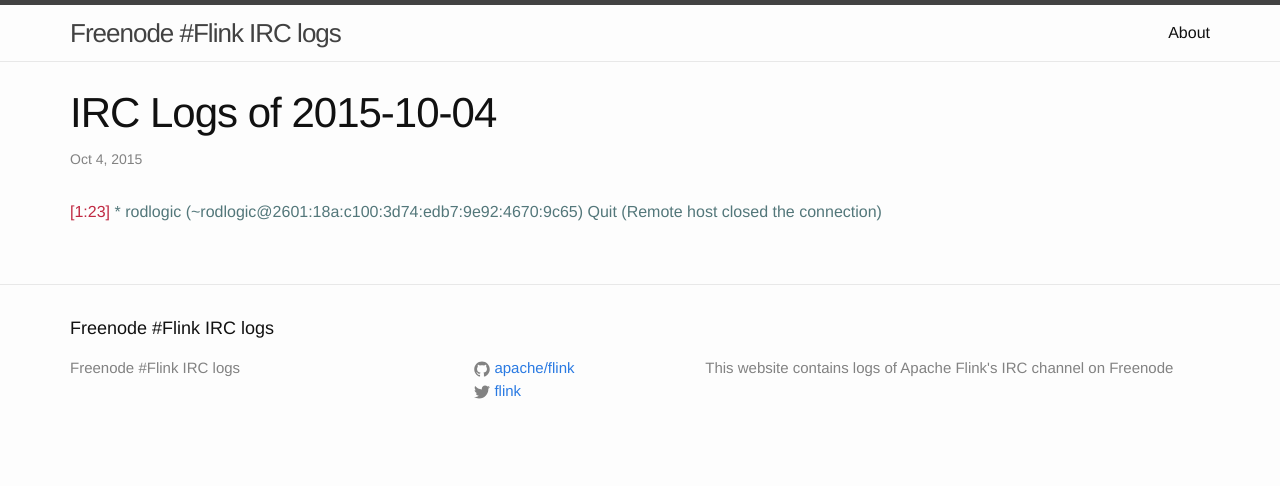
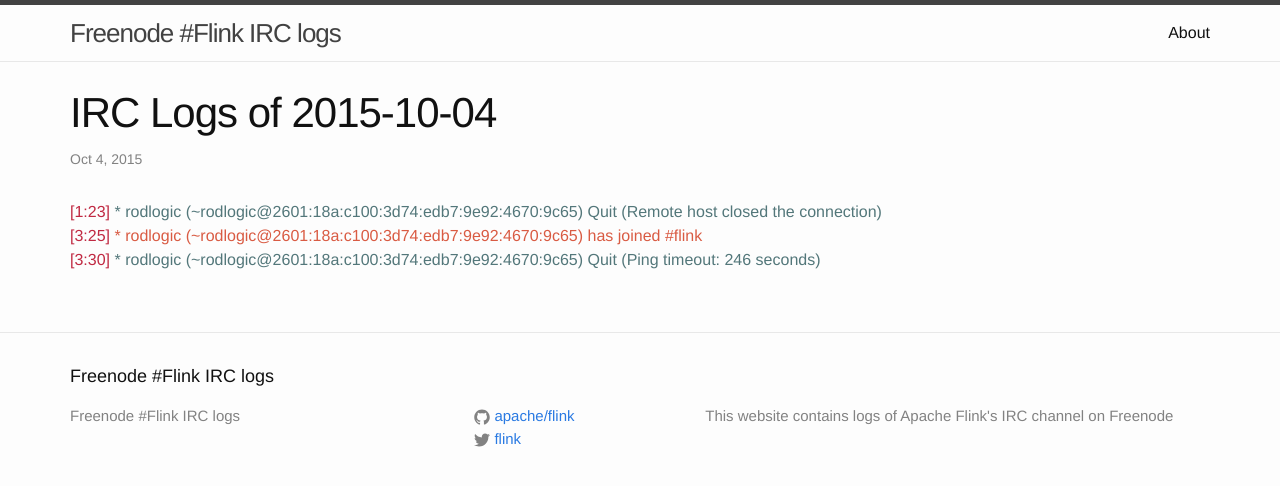
Before and after one commit to flink-irc-logs/flink-irc-logs.github.io, a Jekyll site: the page built from _posts/2015-10-04-logs.markdown, in a window 1280 px wide. Shown: the top 486 px of the page. Built offline with Jekyll 4.4.1, drawn with Linux system fonts in a browser that asks for light colours.

Commit message:
Update of the logs on Sun Oct  4 05:22:01 CEST 2015

```diff
--- a/_posts/2015-10-04-logs.markdown
+++ b/_posts/2015-10-04-logs.markdown
@@ -5,3 +5,5 @@
 categories: irc logs
 ---
 <span class="irc-date">[1:23]</span> <span class="irc-navy">* rodlogic (~rodlogic@2601:18a:c100:3d74:edb7:9e92:4670:9c65) Quit (Remote host closed the connection)</span><br />
+<span class="irc-date">[3:25]</span> <span class="irc-green">* rodlogic (~rodlogic@2601:18a:c100:3d74:edb7:9e92:4670:9c65) has joined #flink</span><br />
+<span class="irc-date">[3:30]</span> <span class="irc-navy">* rodlogic (~rodlogic@2601:18a:c100:3d74:edb7:9e92:4670:9c65) Quit (Ping timeout: 246 seconds)</span><br />
```
